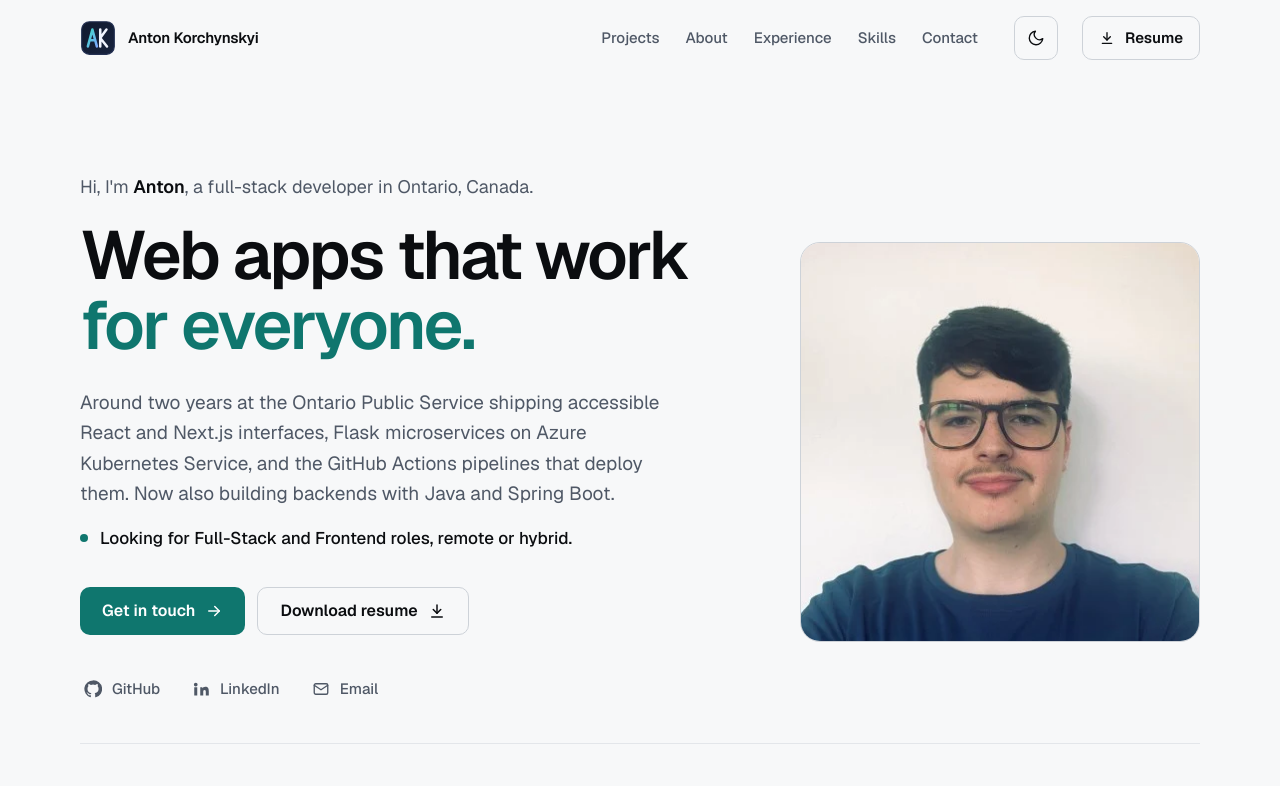
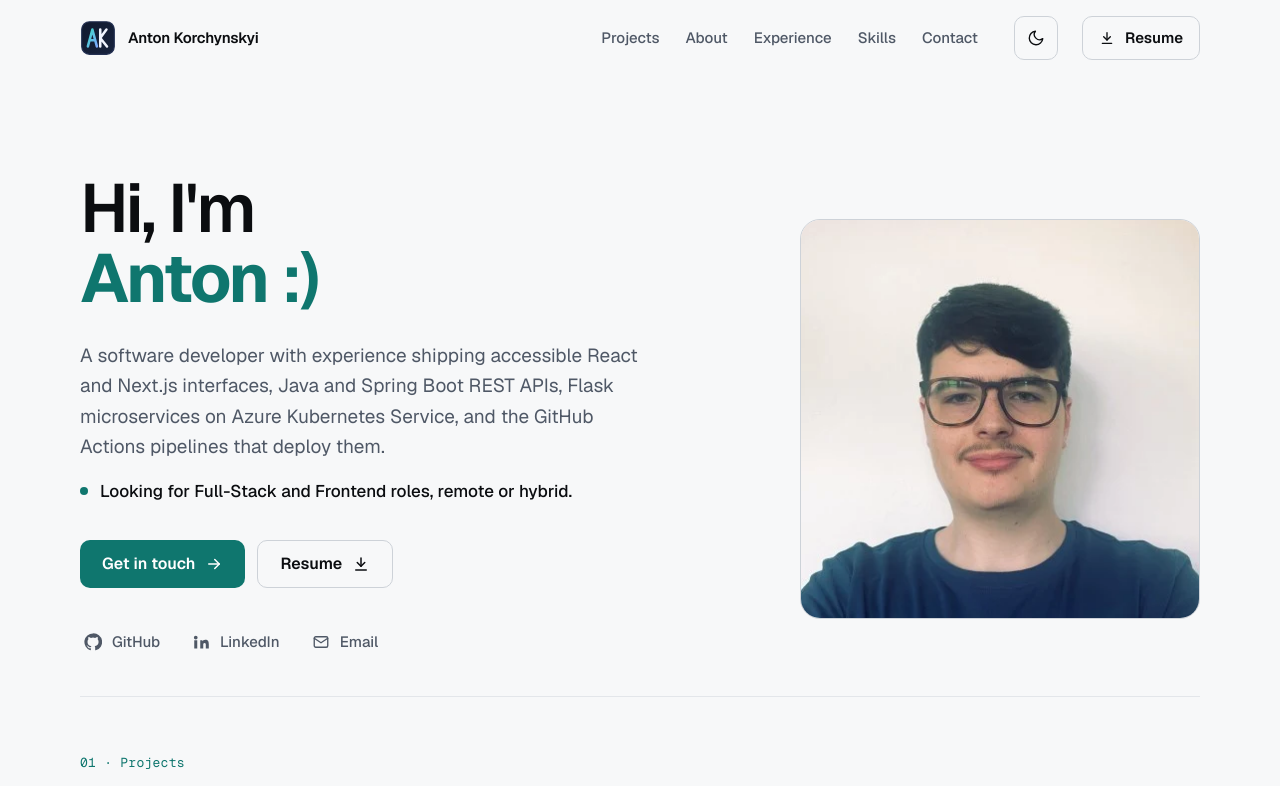
Before and after one commit to AntonKorchynskyi/my-portfolio, a React (Vite) app: page / in a window 1280 px wide. Shown: the top 786 px of the page. Built offline with nearby package versions, Linux system fonts and the light colour scheme.

Commit message:
hero, about, footer and skills copy updates
Co-Authored-By: Claude Opus 5.5 <noreply@anthropic.com>

```diff
--- a/src/components/about/About.tsx
+++ b/src/components/about/About.tsx
@@ -13,25 +13,19 @@ const About = () => {
         </div>
         <Reveal className="about-body">
           <p className="about-lead">
-            I got into software at Georgian College, where building things real people use
-            quickly became the part I cared about most.
+            I got into software at Georgian College, where building things real
+            people use quickly became the part I cared about most.
           </p>
           <p>
-            At the Ontario Public Service I spent around two years on digital services used
-            across the province. Working to WCAG and AODA standards taught me that a feature is
-            only done when it works with a keyboard and a screen reader too.
+            At the Ontario Public Service I spent around two years on digital
+            services used across the province. Working to WCAG and AODA
+            standards taught me that a feature is only done when it works with a
+            keyboard and a screen reader too.
           </p>
           <p>
-            Outside work I keep building, from a charting playground to a Chrome extension,
-            mostly to learn something new each time.
+            Outside work I keep building, from a charting playground to a Chrome
+            extension, mostly to learn something new each time.
           </p>
-          <div className="about-seeking">
-            <p className="about-seeking-label mono">What I'm looking for</p>
-            <p className="about-seeking-text">
-              A Full-Stack or Frontend role, remote or hybrid, on a team that solves tough
-              technical challenges and ships well-built products.
-            </p>
-          </div>
         </Reveal>
       </div>
     </section>
--- a/src/components/hero/Hero.tsx
+++ b/src/components/hero/Hero.tsx
@@ -1,6 +1,12 @@
 import { config } from "../../config";
 import photo400 from "../../assets/img/anton-400.webp";
-import { ArrowRightIcon, DownloadIcon, GitHubIcon, LinkedInIcon, MailIcon } from "../ui/Icons";
+import {
+  ArrowRightIcon,
+  DownloadIcon,
+  GitHubIcon,
+  LinkedInIcon,
+  MailIcon,
+} from "../ui/Icons";
 import "./Hero.css";
 
 const Hero = () => {
@@ -8,32 +14,36 @@ const Hero = () => {
     <section id="overview" aria-labelledby="hero-title">
       <div className="hero">
         <div>
-          <p className="hero-greeting">
-            Hi, I'm <strong>Anton</strong>, a full-stack developer in Ontario, Canada.
-          </p>
           {/* Lines rise into place but are painted from the first frame. */}
           <h1 id="hero-title" className="hero-title">
             <span className="hero-line">
-              <span style={{ "--i": 0 } as React.CSSProperties}>Web apps that work</span>
+              <span style={{ "--i": 0 } as React.CSSProperties}>Hi, I'm</span>
             </span>
             <span className="hero-line">
-              <span className="hero-accent" style={{ "--i": 1 } as React.CSSProperties}>
-                for everyone.
+              <span
+                className="hero-accent"
+                style={{ "--i": 1 } as React.CSSProperties}
+              >
+                <strong>Anton</strong> :)
               </span>
             </span>
           </h1>
           <p className="hero-proof">
-            Around two years at the Ontario Public Service shipping accessible React and
-            Next.js interfaces, Flask microservices on Azure Kubernetes Service, and the
-            GitHub Actions pipelines that deploy them. Now also building backends with Java
-            and Spring Boot.
+            A software developer with experience shipping accessible React and
+            Next.js interfaces, Java and Spring Boot REST APIs, Flask
+            microservices on Azure Kubernetes Service, and the GitHub Actions
+            pipelines that deploy them.
           </p>
           <p className="hero-status">
             <span className="status-dot" aria-hidden="true" />
             Looking for Full-Stack and Frontend roles, remote or hybrid.
           </p>
           <div className="hero-ctas">
-            <a className="btn btn-primary" href="#contact" data-track="contact/hero">
+            <a
+              className="btn btn-primary"
+              href="#contact"
+              data-track="contact/hero"
+            >
               Get in touch
               <ArrowRightIcon />
             </a>
@@ -43,7 +53,7 @@ const Hero = () => {
               download={config.resumeFileName}
               data-track="resume/hero"
             >
-              Download resume
+              Resume
               <DownloadIcon />
             </a>
           </div>
@@ -73,7 +83,11 @@ const Hero = () => {
               </a>
             </li>
             <li>
-              <a className="social" href={`mailto:${config.email}`} data-track="email/hero">
+              <a
+                className="social"
+                href={`mailto:${config.email}`}
+                data-track="email/hero"
+              >
                 <MailIcon />
                 Email
               </a>
--- a/src/components/layout/Footer.tsx
+++ b/src/components/layout/Footer.tsx
@@ -11,7 +11,6 @@ const Footer = () => {
         <p className="mono">
           © {currentYear} {config.name}
         </p>
-        <p className="mono">Built with React and TypeScript · WCAG 2.2 AA</p>
         <nav className="footer-nav" aria-label="Footer">
           <ul>
             <li>
@@ -39,7 +38,11 @@ const Footer = () => {
               </a>
             </li>
             <li>
-              <a className="social" href={`mailto:${config.email}`} data-track="email/footer">
+              <a
+                className="social"
+                href={`mailto:${config.email}`}
+                data-track="email/footer"
+              >
                 <MailIcon size={16} />
                 Email
               </a>
--- a/src/components/skills/SkillsGroups.tsx
+++ b/src/components/skills/SkillsGroups.tsx
@@ -3,19 +3,42 @@ import "./SkillsGroups.css";
 const groups = [
   {
     name: "Frontend",
-    skills: ["React", "Next.js", "TypeScript", "Angular", "HTML & CSS", "Tailwind CSS", "WCAG / AODA"],
+    skills: [
+      "React",
+      "Next.js",
+      "TypeScript",
+      "JavaScript",
+      "Angular",
+      "HTML & CSS",
+      "Tailwind CSS",
+      "WCAG / AODA",
+    ],
   },
   {
     name: "Backend",
-    skills: ["Node.js", "Python (Flask, FastAPI)", "REST APIs", "C# / ASP.NET", "Java", "Spring Boot"],
+    skills: [
+      "Node.js",
+      "Python (Flask, FastAPI)",
+      "REST APIs",
+      "C# / ASP.NET",
+      "Java",
+      "Spring Boot",
+    ],
   },
   {
     name: "Cloud & DevOps",
-    skills: ["Azure", "Kubernetes (AKS)", "Docker", "GitHub Actions", "Azure DevOps"],
+    skills: [
+      "Azure",
+      "Kubernetes (AKS)",
+      "Docker",
+      "GitHub Actions",
+      "Azure DevOps",
+      "Git",
+    ],
   },
   {
     name: "Data",
-    skills: ["PostgreSQL", "MySQL", "MS SQL", "pandas", "Power BI"],
+    skills: ["PostgreSQL", "MySQL", "MS SQL", "pandas", "Power BI", "MongoDB"],
   },
 ];
 
--- a/src/styles/tokens.css
+++ b/src/styles/tokens.css
@@ -1,4 +1,4 @@
-/* Anton Korchynskyi design tokens. Generated from tokens.json (design system "Anton Korchynskyi").
+/* Anton Korchynskyi design tokens. Generated from tokens.json (design system "Resume").
    Dark is the default theme. Light follows prefers-color-scheme unless the user picks a theme,
    which the toggle stores as data-theme on <html>. */
 
@@ -89,7 +89,9 @@
    Custom properties cannot be used inside @media, so use these literal values. */
 
 @media (prefers-reduced-motion: reduce) {
-  *, *::before, *::after {
+  *,
+  *::before,
+  *::after {
     animation-duration: 0.01ms !important;
     animation-iteration-count: 1 !important;
     transition-duration: 0.01ms !important;
```
